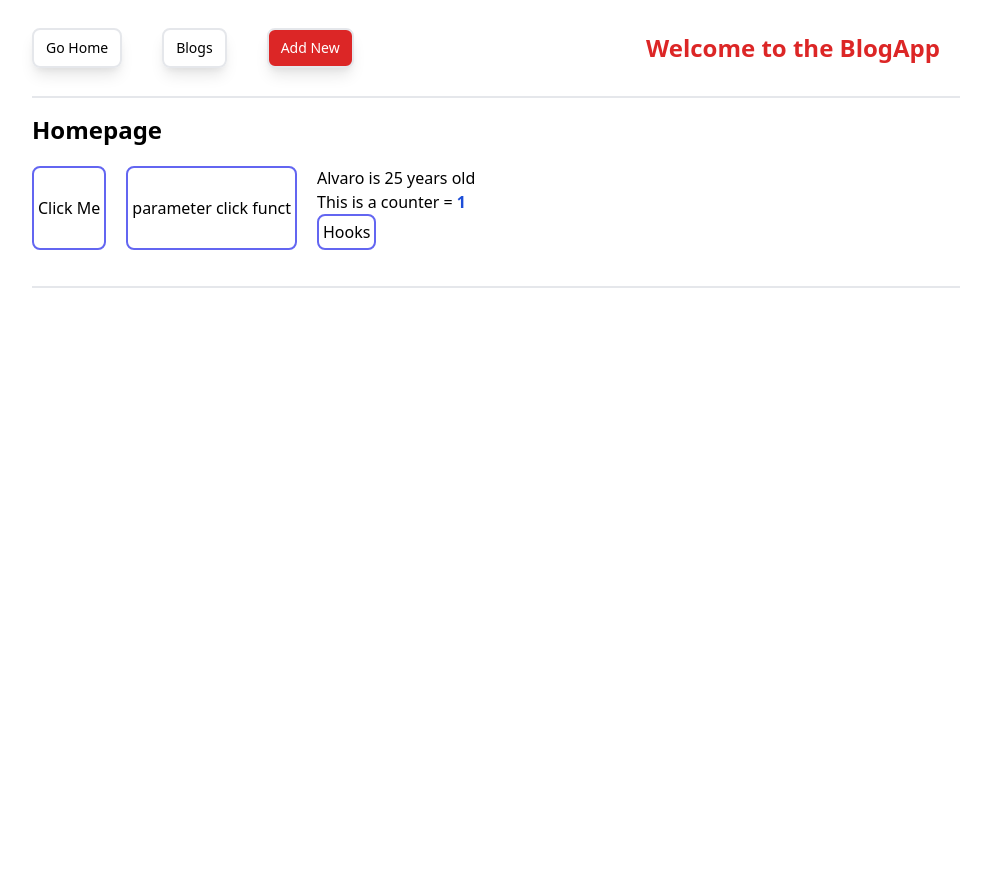
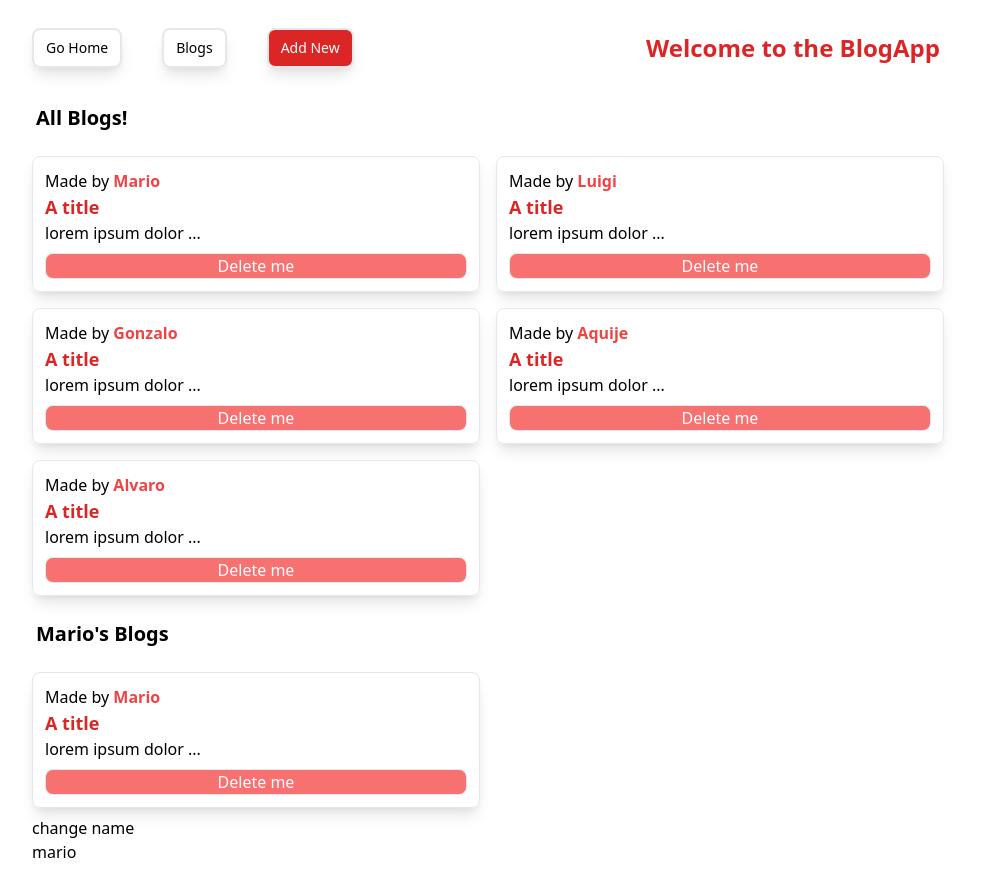
Before and after one commit to AlvaroAquijeDiaz/learning-react-on-nextjs, a Next.js app: page / in a window 1280 px wide. Shown: the whole page, without its empty margins (144-1135 px from the left). Before the commit the page ends 800 px from the top, so only its background shows below. Built offline with nearby package versions, Linux system fonts and the light colour scheme.

Commit message:
major change on components

```diff
--- /dev/null
+++ b/components/BlogList.js
@@ -0,0 +1,34 @@
+// Destructuring props
+const BlogList = ({ blogs, title, handleDelete }) => {
+  // const blogs = props.blogs;
+  return (
+    <div>
+      <h2 className="text-xl font-bold my-4 mx-1">{title}</h2>
+      <div className="grid grid-cols-2">
+        {/* The arg can be called wtever */}
+        {blogs.map((blogs) => (
+          <div
+            className="flex flex-col mr-4 my-2 p-3 rounded-lg shadow-lg border"
+            key={blogs.id}>
+            <h4>
+              Made by <span className="font-semibold text-red-500">{blogs.author}</span>
+            </h4>
+            <h3>
+              <span className="font-semibold text-red-600 text-lg">{blogs.title}</span>
+            </h3>
+            <p>{blogs.body}</p>
+            <button
+              className="rounded-lg border mt-2 bg-red-400 text-white hover:bg-white hover:text-red-700 transition-colors"
+              onClick={() => {
+                handleDelete(blogs.id);
+              }}>
+              Delete me
+            </button>
+          </div>
+        ))}
+      </div>
+    </div>
+  );
+};
+
+export default BlogList;
--- a/components/States.js
+++ b/components/States.js
@@ -1,36 +1,43 @@
-import { useState } from 'react';
-
+import { useState, useEffect } from 'react';
+import BlogList from './BlogList';
 const States = ({ placeholder }) => {
   // ------------ useState takes the initial value than will be changed afterwards
-  const [name, setName] = useState('Alvaro');
   const [age, setAge] = useState(25);
   let [counter, setCounter] = useState(1);
+  const [blogs, setBlogs] = useState([
+    { title: 'A title', body: 'lorem ipsum dolor ...', author: 'Mario', id: '1' },
+    { title: 'A title', body: 'lorem ipsum dolor ...', author: 'Luigi', id: '2' },
+    { title: 'A title', body: 'lorem ipsum dolor ...', author: 'Gonzalo', id: '3' },
+    { title: 'A title', body: 'lorem ipsum dolor ...', author: 'Aquije', id: '4' },
+    { title: 'A title', body: 'lorem ipsum dolor ...', author: 'Alvaro', id: '5' },
+  ]);
 
-  const clickFunct = () => {
-    console.log(`Let's use hooks`);
-    // TO change things we use STATES
-    setName('luigi ');
-    setAge(40);
-    // the [1] fucntion in the array will take how to change the initial value
-    setCounter(counter++);
+  const [name, setName] = useState('mario');
+
+  const handleDelete = (id) => {
+    const newBlogs = blogs.filter((blogs) => blogs.id !== id);
+    setBlogs(newBlogs);
   };
+  // This will run every time somethiing is rendered again, states
+  useEffect(() => {
+    console.log('use effect ran');
+    console.log(blogs);
+    console.log(name);
+    // The empry array will make the function only to run on THE FIRST LOAD
+  }, [name]);
+  // When smth is passed into the array the hook will look for it on changes
+
   return (
     <div>
-      <p>
-        {name} is {age} years old
-      </p>
-      <p>
-        This is a counter = <span className="font-bold text-blue-700">{counter}</span>
-      </p>
-      <button
-        className="rounded-lg border-2 p-1 border-indigo-500"
-        onClick={(e) => {
-          clickFunct();
-        }}>
-        Hooks
-      </button>
+      <BlogList blogs={blogs} title="All Blogs!" handleDelete={handleDelete}></BlogList>
+
+      <BlogList
+        blogs={blogs.filter((blog) => blog.author === 'Mario' || blog.author === 'mario')}
+        title="Mario's Blogs"
+        handleDelete={handleDelete}></BlogList>
+      <button onClick={() => setName('luigi')}>change name</button>
+      <p>{name}</p>
     </div>
   );
 };
-
 export default States;
--- a/pages/index.js
+++ b/pages/index.js
@@ -1,6 +1,7 @@
 import Head from 'next/head';
 import Navbar from '../components/Navbar';
 import Homepage from '../components/Homepage';
+import States from '../components/States';
 export default function Home() {
   // We can write any valid JS beforehand <return>
   // const changable = document.getElementById('aP');
@@ -9,7 +10,7 @@ export default function Home() {
   let anObj = { name: 'alvaro', age: 18 };
   const link = 'https://www.youtube.com';
   return (
-    <div className="flex flex-col min-h-screen py-2 mx-44">
+    <div className="min-h-screen py-2 mx-44">
       <Head>
         <title>Simple Blog App</title>
         <link rel="icon" href="/favicon.ico" />
@@ -18,7 +19,8 @@ export default function Home() {
 
       <Navbar />
 
-      <Homepage />
+      {/* <Homepage /> */}
+      <States></States>
     </div>
   );
 }
```
